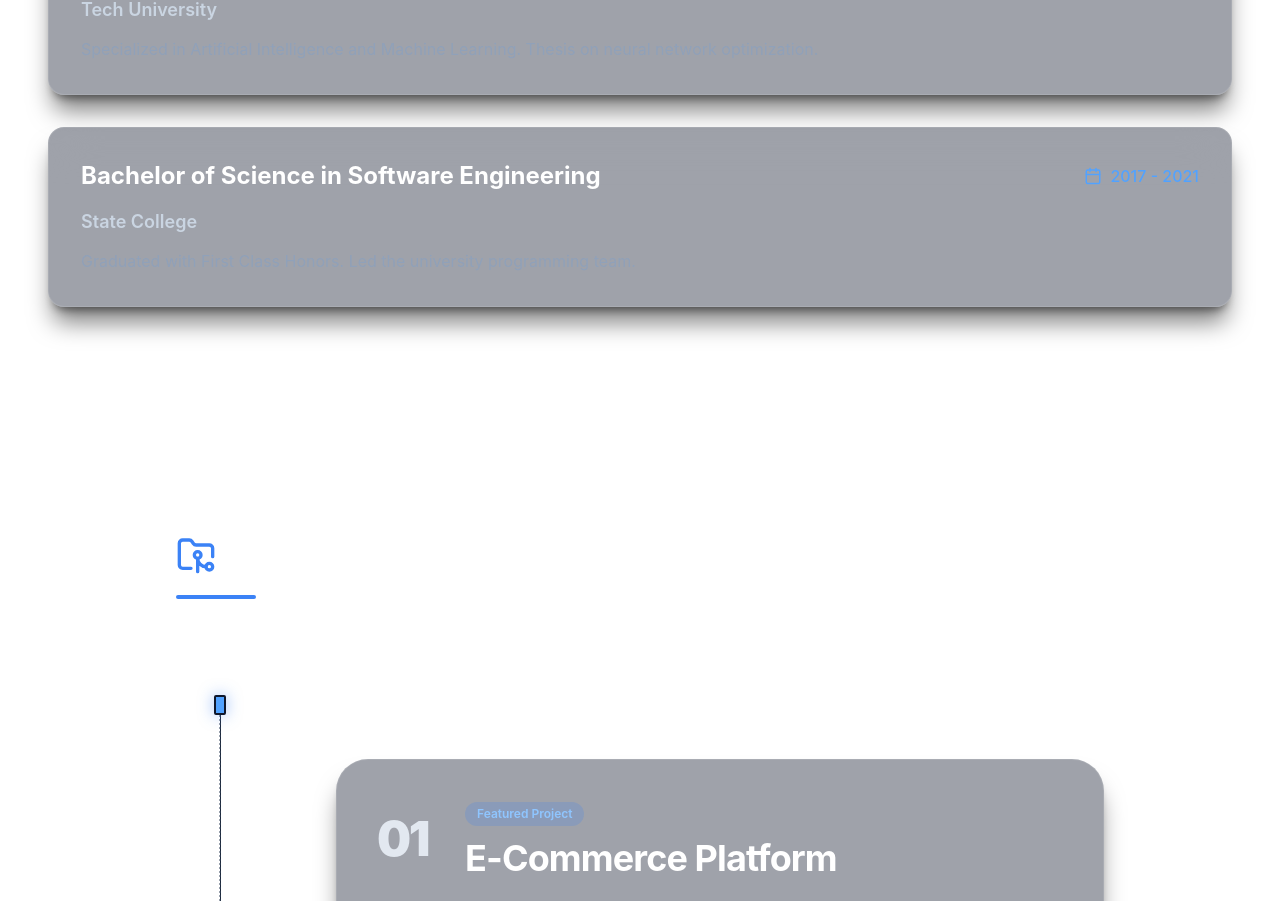
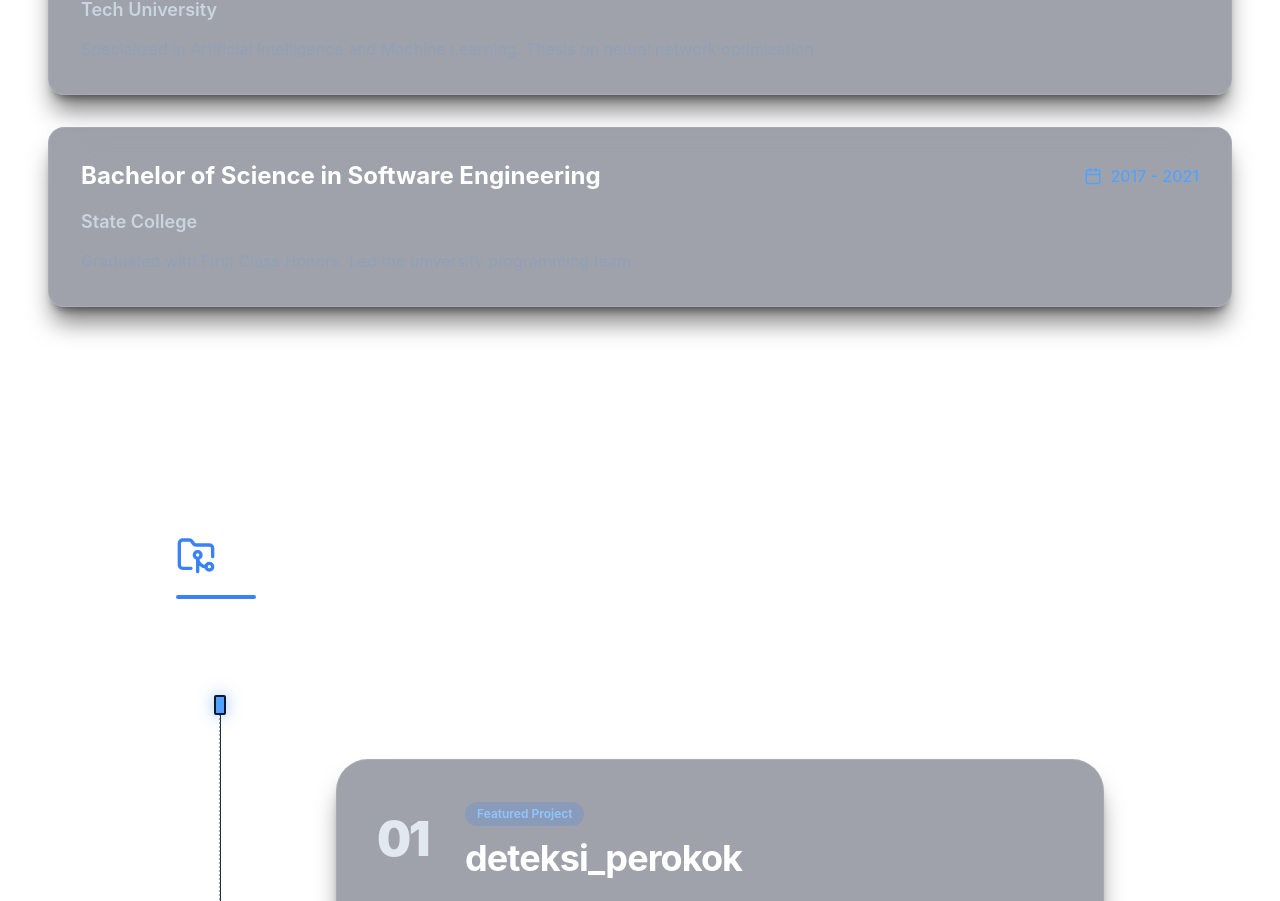
Before and after one commit to ravi-arnan/modern-portfolio, a React (Vite) app: page / in a window 1280 px wide. Shown: the part 1899-2800 px from the top of the page. Built offline with nearby package versions, Linux system fonts and the light colour scheme.

Commit message:
feat: Introduce a dedicated Footer component and refresh portfolio project and achievement content.

```diff
--- a/src/App.tsx
+++ b/src/App.tsx
@@ -13,6 +13,7 @@ import { Achievements } from './components/Achievements';
 import { Interests } from './components/Interests';
 import { Contact } from './components/Contact';
 import { LoadingScreen } from './components/LoadingScreen';
+import { Footer } from './components/Footer';
 
 function App() {
   const [isLoading, setIsLoading] = useState(true);
@@ -48,9 +49,7 @@ function App() {
             <Contact />
           </main>
 
-          <footer className="py-8 text-center text-slate-500 dark:text-slate-400 border-t border-slate-200 dark:border-slate-800">
-            <p>© {new Date().getFullYear()} Your Name. All rights reserved.</p>
-          </footer>
+          <Footer />
         </motion.div>
       </div>
     </ThemeProvider>
--- a/src/components/Achievements.tsx
+++ b/src/components/Achievements.tsx
@@ -3,22 +3,22 @@ import { Trophy, Award, Star } from 'lucide-react';
 
 const achievements = [
     {
-        title: 'First Place - Global Hackathon 2023',
-        organization: 'Tech Innovators',
+        title: 'Juara 1 Lomba Catur SPORTI',
+        organization: '2024 & 2025',
         icon: <Trophy className="w-6 h-6 text-yellow-500" />,
-        description: 'Developed an AI-driven accessibility tool that won first place among 500+ global teams.'
+        description: 'Meraih juara pertama dalam Lomba Catur SPORTI (Sportivitas Teknologi Informasi) selama dua tahun berturut-turut, menunjukkan kemampuan strategi dan problem-solving yang konsisten.'
     },
     {
-        title: 'Outstanding Developer Award',
-        organization: 'Software Engineering Institute',
-        icon: <Award className="w-6 h-6 text-blue-500" />,
-        description: 'Recognized for significant contributions to open-source community projects.'
+        title: 'Finalis Pilmapres TI',
+        organization: '2024',
+        icon: <Star className="w-6 h-6 text-blue-500" />,
+        description: 'Terpilih sebagai finalis Pemilihan Mahasiswa Berprestasi Teknologi Informasi 2024, mewakili fakultas dalam kompetisi bergengsi tingkat universitas.'
     },
     {
-        title: 'AWS Certified Solutions Architect',
-        organization: 'Amazon Web Services',
-        icon: <Star className="w-6 h-6 text-orange-500" />,
-        description: 'Professional certification demonstrating expertise in designing distributed systems.'
+        title: 'BSI Scholarship Inspirasi',
+        organization: '2024',
+        icon: <Award className="w-6 h-6 text-orange-500" />,
+        description: 'Penerima beasiswa BSI Scholarship Inspirasi 2024, penghargaan untuk mahasiswa berprestasi dengan kontribusi aktif dalam kegiatan akademik dan organisasi.'
     }
 ];
 
--- a/src/components/AnimatedBackground.tsx
+++ b/src/components/AnimatedBackground.tsx
@@ -5,6 +5,9 @@ export function AnimatedBackground() {
         <div className="fixed inset-0 z-[-20] overflow-hidden pointer-events-none">
             {/* Dark background base */}
             <div className="absolute inset-0 bg-slate-50 dark:bg-slate-950 transition-colors duration-500" />
+
+            {/* Grid Pattern Overlay */}
+            <div className="absolute inset-0 bg-[linear-gradient(to_right,#80808012_1px,transparent_1px),linear-gradient(to_bottom,#80808012_1px,transparent_1px)] bg-[size:24px_24px] [mask-image:radial-gradient(ellipse_60%_50%_at_50%_0%,#000_70%,transparent_100%)]" />
 
             {/* Animated Orbs */}
             <motion.div
--- a/src/components/Contact.tsx
+++ b/src/components/Contact.tsx
@@ -123,7 +123,8 @@ export function Contact() {
                             <button
                                 type="submit"
                                 className={cn(
-                                    "glass-button-primary w-full py-4 rounded-xl font-medium flex items-center justify-center gap-2 group"
+                                    "w-full py-4 rounded-xl font-medium flex items-center justify-center gap-2 group",
+                                    "bg-blue-600 hover:bg-blue-700 text-white shadow-lg shadow-blue-500/25 transition-all duration-300"
                                 )}
                             >
                                 Send Message
--- /dev/null
+++ b/src/components/Footer.tsx
@@ -0,0 +1,50 @@
+import { Github, Linkedin, Instagram, Mail } from 'lucide-react';
+
+export function Footer() {
+    return (
+        <footer className="py-12 border-t border-slate-200 dark:border-slate-800 bg-white/50 dark:bg-slate-900/50 backdrop-blur-sm relative z-10">
+            <div className="container mx-auto px-6 md:px-12 flex flex-col items-center">
+                <div className="flex gap-6 mb-8">
+                    <a
+                        href="https://github.com"
+                        target="_blank"
+                        rel="noopener noreferrer"
+                        className="p-3 rounded-full bg-slate-100 dark:bg-slate-800 text-slate-600 dark:text-slate-400 hover:bg-blue-100 dark:hover:bg-blue-900/40 hover:text-blue-600 dark:hover:text-blue-400 hover:-translate-y-1 transition-all duration-300"
+                    >
+                        <Github size={20} />
+                        <span className="sr-only">GitHub</span>
+                    </a>
+                    <a
+                        href="https://linkedin.com"
+                        target="_blank"
+                        rel="noopener noreferrer"
+                        className="p-3 rounded-full bg-slate-100 dark:bg-slate-800 text-slate-600 dark:text-slate-400 hover:bg-blue-100 dark:hover:bg-blue-900/40 hover:text-blue-600 dark:hover:text-blue-400 hover:-translate-y-1 transition-all duration-300"
+                    >
+                        <Linkedin size={20} />
+                        <span className="sr-only">LinkedIn</span>
+                    </a>
+                    <a
+                        href="https://instagram.com"
+                        target="_blank"
+                        rel="noopener noreferrer"
+                        className="p-3 rounded-full bg-slate-100 dark:bg-slate-800 text-slate-600 dark:text-slate-400 hover:bg-blue-100 dark:hover:bg-blue-900/40 hover:text-blue-600 dark:hover:text-blue-400 hover:-translate-y-1 transition-all duration-300"
+                    >
+                        <Instagram size={20} />
+                        <span className="sr-only">Instagram</span>
+                    </a>
+                    <a
+                        href="mailto:hello@example.com"
+                        className="p-3 rounded-full bg-slate-100 dark:bg-slate-800 text-slate-600 dark:text-slate-400 hover:bg-blue-100 dark:hover:bg-blue-900/40 hover:text-blue-600 dark:hover:text-blue-400 hover:-translate-y-1 transition-all duration-300"
+                    >
+                        <Mail size={20} />
+                        <span className="sr-only">Email</span>
+                    </a>
+                </div>
+                <p className="text-center text-sm text-slate-500 dark:text-slate-400">
+                    © {new Date().getFullYear()} Your Name. All rights reserved. <br className="md:hidden" />
+                    Built with React & Tailwind CSS.
+                </p>
+            </div>
+        </footer>
+    );
+}
--- a/src/components/Projects.tsx
+++ b/src/components/Projects.tsx
@@ -6,43 +6,35 @@ import { TextShape } from './TextShape';
 
 const projects = [
     {
-        title: 'E-Commerce Platform',
-        description: 'A modern, full-stack e-commerce solution with real-time inventory management and secure payment gateways.',
-        image: 'https://images.unsplash.com/photo-1557821552-17105176677c?auto=format&fit=crop&q=80&w=800',
-        tags: ['React', 'Node.js', 'PostgreSQL', 'Stripe'],
-        github: '#',
+        title: 'deteksi_perokok',
+        description: 'A smoking detection application utilizing Computer Vision and Machine Learning to automatically identify instances of indoor smoking.',
+        image: 'https://images.unsplash.com/photo-1551288049-bebda4e38f71?auto=format&fit=crop&q=80&w=800',
+        tags: ['Python', 'OpenCV', 'Machine Learning'],
+        github: 'https://github.com/ravi-arnan/deteksi_perokok',
         demo: '#'
     },
     {
-        title: 'Task Management App',
-        description: 'Collaborative workspace tool for teams to organize projects, track time, and manage daily workflows efficiently.',
-        image: 'https://images.unsplash.com/photo-1611224923853-80b023f02d71?auto=format&fit=crop&q=80&w=800',
-        tags: ['Vue', 'Firebase', 'Tailwind CSS'],
-        github: '#',
+        title: 'MergeUtility',
+        description: 'A dedicated utility and scripting tool designed to simplify the process of merging multiple data files efficiently.',
+        image: 'https://images.unsplash.com/photo-1526374965328-7f61d4dc18c5?auto=format&fit=crop&q=80&w=800',
+        tags: ['Utility', 'Scripting', 'CLI'],
+        github: 'https://github.com/ravi-arnan/MergeUtility',
         demo: '#'
     },
     {
-        title: 'AI Analytics Dashboard',
-        description: 'Data visualization platform leveraging machine learning models to provide predictive insights for retail businesses.',
-        image: 'https://images.unsplash.com/photo-1551288049-bebda4e38f71?auto=format&fit=crop&q=80&w=800',
-        tags: ['Next.js', 'Python', 'TensorFlow', 'D3.js'],
-        github: '#',
+        title: 'Arba',
+        description: 'A modern web project demonstrating frontend layout capabilities and functional web application structuring.',
+        image: 'https://images.unsplash.com/photo-1563013544-824ae1b704d3?auto=format&fit=crop&q=80&w=800',
+        tags: ['Web Development', 'Frontend', 'React'],
+        github: 'https://github.com/ravi-arnan/Arba',
         demo: '#'
     },
     {
-        title: 'Cybersecurity Toolkit',
-        description: 'A comprehensive suite of security analysis tools including vulnerability scanning, network traffic monitoring, and automated threat reporting.',
-        image: 'https://images.unsplash.com/photo-1526374965328-7f61d4dc18c5?auto=format&fit=crop&q=80&w=800',
-        tags: ['Python', 'Rust', 'Docker', 'React'],
-        github: '#',
-        demo: '#'
-    },
-    {
-        title: 'Fintech Mobile App',
-        description: 'Cross-platform mobile application for personal finance management, crypto portfolio tracking, and seamless peer-to-peer transfers.',
-        image: 'https://images.unsplash.com/photo-1563013544-824ae1b704d3?auto=format&fit=crop&q=80&w=800',
-        tags: ['React Native', 'TypeScript', 'GraphQL', 'AWS'],
-        github: '#',
+        title: 'codelearn',
+        description: 'A comprehensive educational repository focused on learning paths and exploring various programming concepts and languages.',
+        image: 'https://images.unsplash.com/photo-1557821552-17105176677c?auto=format&fit=crop&q=80&w=800',
+        tags: ['Education', 'Programming', 'Open Source'],
+        github: 'https://github.com/ravi-arnan/codelearn',
         demo: '#'
     }
 ];
@@ -64,19 +56,19 @@ function ProjectCard({ project, index }: { project: typeof projects[0], index: n
                     {/* Collapsed Header Area (Always Visible) */}
                     <div className="flex items-center justify-between cursor-default">
                         <div className="flex items-center gap-6">
-                            <span className="text-4xl md:text-5xl font-black text-slate-800 dark:text-slate-200 transition-colors duration-500 group-hover:text-slate-900 dark:group-hover:text-slate-100 w-16 tracking-tighter">
+                            <span className="text-4xl md:text-5xl font-black text-slate-900 dark:text-slate-200 transition-colors duration-500 w-16 tracking-tighter">
                                 {(index + 1).toString().padStart(2, '0')}
                             </span>
                             <div>
                                 <span className={cn(
                                     "inline-block mb-3 px-3 py-1 text-xs font-semibold rounded-full transition-colors duration-500",
-                                    isInView ? "bg-blue-100 text-blue-700 dark:bg-blue-500/20 dark:text-blue-300" : "bg-slate-100 text-slate-500 dark:bg-slate-800 dark:text-slate-400"
+                                    isInView ? "bg-blue-100 text-blue-800 dark:bg-blue-500/20 dark:text-blue-300" : "bg-slate-200 text-slate-700 dark:bg-slate-800 dark:text-slate-400"
                                 )}>
                                     Featured Project
                                 </span>
                                 <h3 className={cn(
                                     "text-2xl md:text-4xl font-bold tracking-tight transition-colors duration-500",
-                                    isInView ? "text-slate-900 dark:text-white" : "text-slate-500 dark:text-slate-400"
+                                    isInView ? "text-slate-900 dark:text-white" : "text-slate-700 dark:text-slate-400"
                                 )}>
                                     {project.title}
                                 </h3>
```
